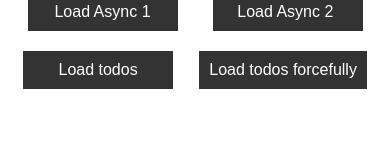
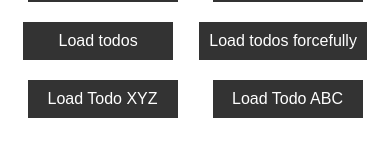
Before and after one commit to Ragularuban/redux-controllers-demo-expo, a React Native app: screen / in a window 390 px wide. Shown: the part 489-646 px from the top of the page. Built offline with nearby package versions, Linux system fonts and the light colour scheme.

Commit message:
Provider with key

```diff
--- a/App.tsx
+++ b/App.tsx
@@ -34,6 +34,10 @@ export default class App extends Component<AppProps, AppState> {
   loadTodos = () => GetController(TodosController).load(state => state.todos);
 
   forceLoadTodos = () => GetController(TodosController).load(state => state.todos, true);
+
+  loadTodoXYZ = () => GetController(TodosController).load(state => state.todoMap.xyz);
+
+  loadTodoABC = () => GetController(TodosController).load(state => state.todoMap.abc);
 
 
 
@@ -74,6 +78,14 @@ export default class App extends Component<AppProps, AppState> {
             </TouchableOpacity>
             <TouchableOpacity onPress={this.forceLoadTodos} style={styles.button}>
               <Text style={styles.buttonText}>Load todos forcefully</Text>
+            </TouchableOpacity>
+          </View>
+          <View style={styles.row}>
+            <TouchableOpacity onPress={this.loadTodoXYZ} style={styles.button}>
+              <Text style={styles.buttonText}>Load Todo XYZ</Text>
+            </TouchableOpacity>
+            <TouchableOpacity onPress={this.loadTodoABC} style={styles.button}>
+              <Text style={styles.buttonText}>Load Todo ABC</Text>
             </TouchableOpacity>
           </View>
 
--- a/controllers/todos/todos.controller.ts
+++ b/controllers/todos/todos.controller.ts
@@ -1,16 +1,28 @@
 import { RootState } from "../store";
-import { ReduxController, ReduxControllerBase, ReduxAsyncAction, CommitFunction, ReduxAction, AutoUnsubscribe, ReduxEffect, ReduxWatch, ProvidedState, CachedState, Provider } from "redux-controllers";
+import { ReduxController, ReduxControllerBase, ReduxAsyncAction, CommitFunction, ReduxAction, AutoUnsubscribe, ReduxEffect, ReduxWatch, ProvidedState, CachedState, Provider, ProvideKey } from "redux-controllers";
 
 
 export interface TodosState {
     todos: CachedState<string[]>,
+    todoMap: {
+        [key: string]: CachedState<Todo>
+    },
 }
+
+export interface Todo {
+    id: string,
+    text: string,
+    isCompleted: boolean
+};
+
+
 
 @ReduxController((rootState: RootState) => rootState.todosState)
 export class TodosController extends ReduxControllerBase<TodosState, RootState> {
 
     defaultState = {
         todos: ProvidedState([]),
+        todoMap: {},
     }
 
     providers = {
@@ -23,6 +35,18 @@ export class TodosController extends ReduxControllerBase<TodosState, RootState>
                 });
                 return ['Todo 1', 'Todo 2', 'Todo 3'];
             }, 2000),
+            todoMap: ProvideKey(async (key) => {
+                await new Promise((res, rej) => {
+                    setTimeout(() => {
+                        res();
+                    }, 2000);
+                });
+                return {
+                    id: key,
+                    text: key + "Todo 1",
+                    isCompleted: false
+                };
+            }),
         },
         cacheTimeout: 1 * 60 * 60 * 1000 // 1 Hour
     }
```
